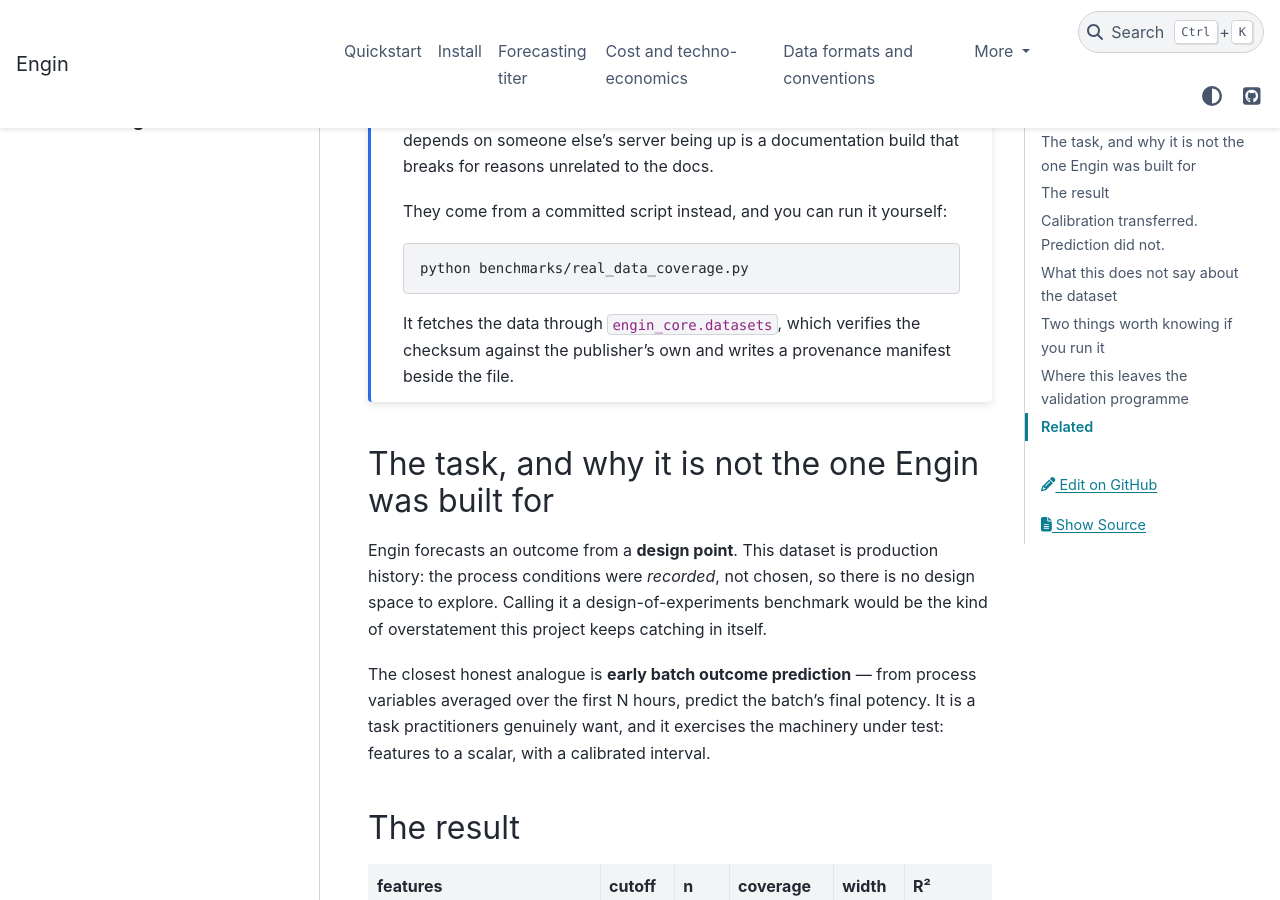
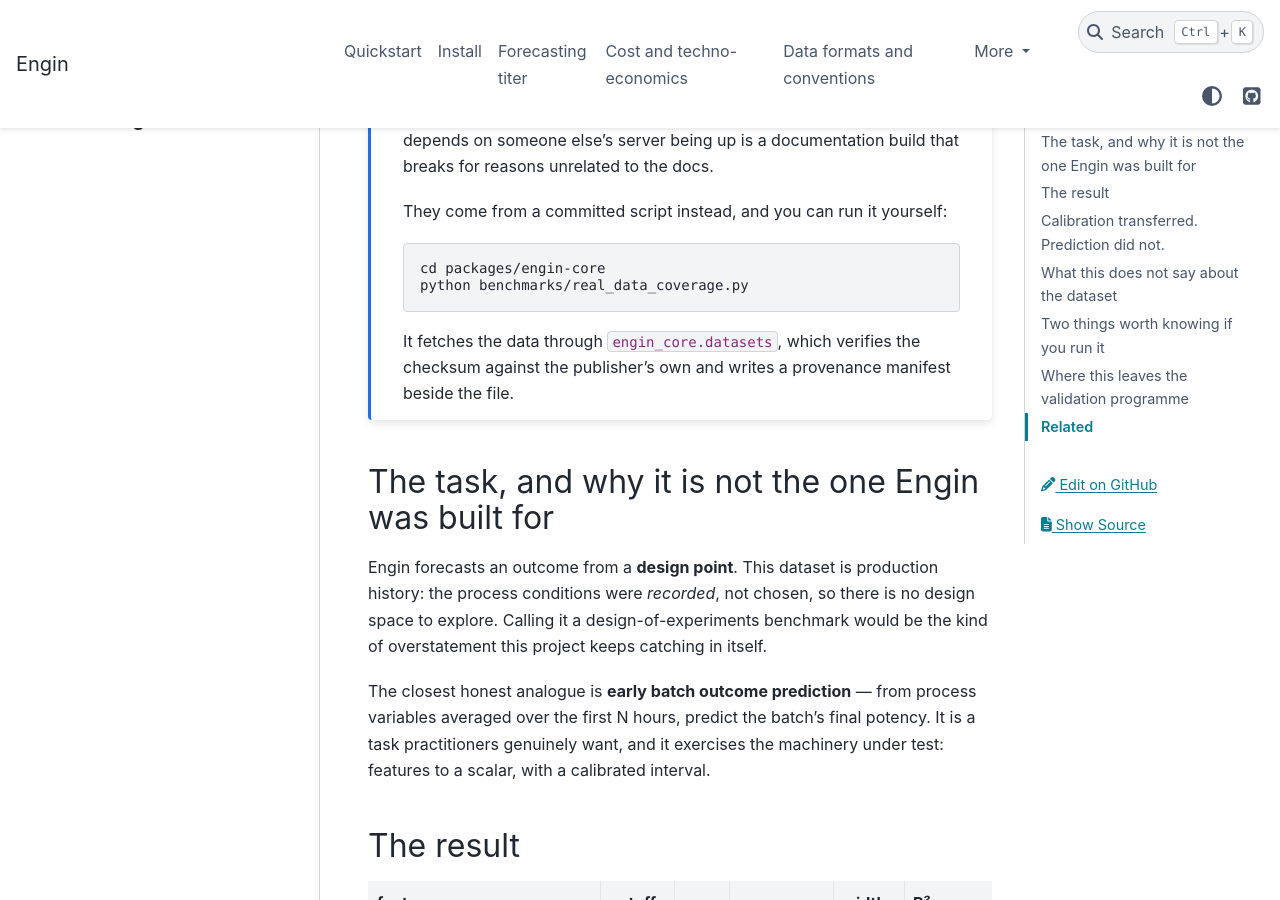
Before and after one commit to enginbio/engin-suite, a Sphinx documentation site: the page built from docs/methods/real-data-calibration.md, in a window 1280 px wide and 900 px high, scrolled down 448 px. Built offline with Sphinx 7.4.7 and the PyData theme 0.15.4, drawn with Linux system fonts in a browser that asks for light colours.

Commit message:
Add the missing cd to the real-data coverage command
real-data-calibration.md told the reader to run

    python benchmarks/real_data_coverage.py

There is no top-level benchmarks/. The script is at
packages/engin-core/benchmarks/real_data_coverage.py, so the command as
printed fails from the repository root with "can't open file".

benchmarks.md already prints the working form -- `cd packages/engin-core`
ahead of the python line, in both places it invokes a benchmark. This makes
the third instance match; a grep for `python benchmarks/` across docs/ now
returns only lines preceded by that cd.

Closes #148.

Co-Authored-By: Claude Opus 5 <noreply@anthropic.com>
Signed-off-by: David Baugher <dbaugher>

```diff
--- a/docs/methods/real-data-calibration.md
+++ b/docs/methods/real-data-calibration.md
@@ -13,6 +13,7 @@ is a documentation build that breaks for reasons unrelated to the docs.
 
 They come from a committed script instead, and you can run it yourself:
 
+    cd packages/engin-core
     python benchmarks/real_data_coverage.py
 
 It fetches the data through `engin_core.datasets`, which verifies the checksum
```
